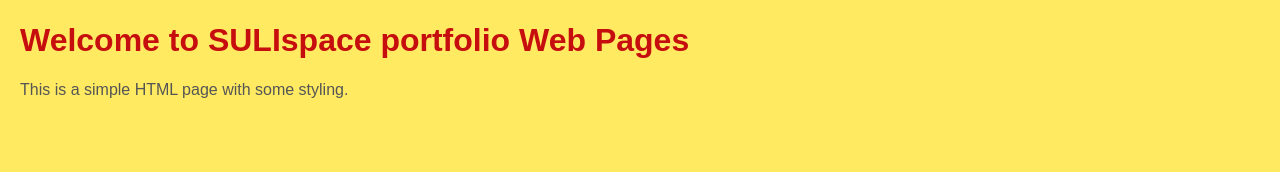
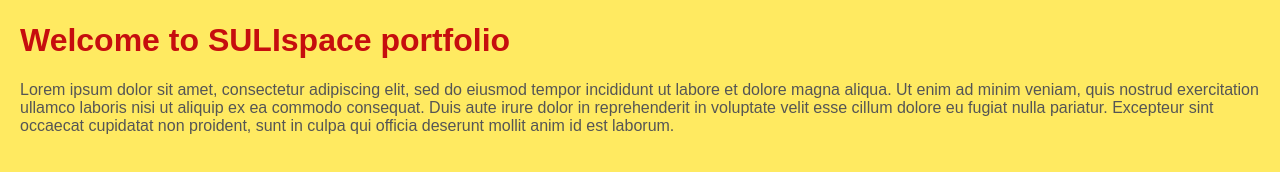
Before and after one commit to rathnakaranl/sulispace, a plain HTML site: page index.html in a window 1280 px wide. Shown: the part 88-260 px from the top of the page. Drawn offline with Linux system fonts and the light colour scheme.

Commit message:
Revise heading and paragraph content in index.html
Updated the heading and replaced the paragraph with a longer description.

```diff
--- a/index.html
+++ b/index.html
@@ -24,7 +24,7 @@
 </head>
 <body>
     <div class="logo"><img src="images/SVG/sulispace-logo.svg" alt="SULIspace-design studio"></div>
-    <h1>Welcome to SULIspace portfolio Web Pages</h1>
-    <p>This is a simple HTML page with some styling.</p>
+    <h1>Welcome to SULIspace portfolio</h1>
+    <p>Lorem ipsum dolor sit amet, consectetur adipiscing elit, sed do eiusmod tempor incididunt ut labore et dolore magna aliqua. Ut enim ad minim veniam, quis nostrud exercitation ullamco laboris nisi ut aliquip ex ea commodo consequat. Duis aute irure dolor in reprehenderit in voluptate velit esse cillum dolore eu fugiat nulla pariatur. Excepteur sint occaecat cupidatat non proident, sunt in culpa qui officia deserunt mollit anim id est laborum.</p>
 </body>
 </html>
```
